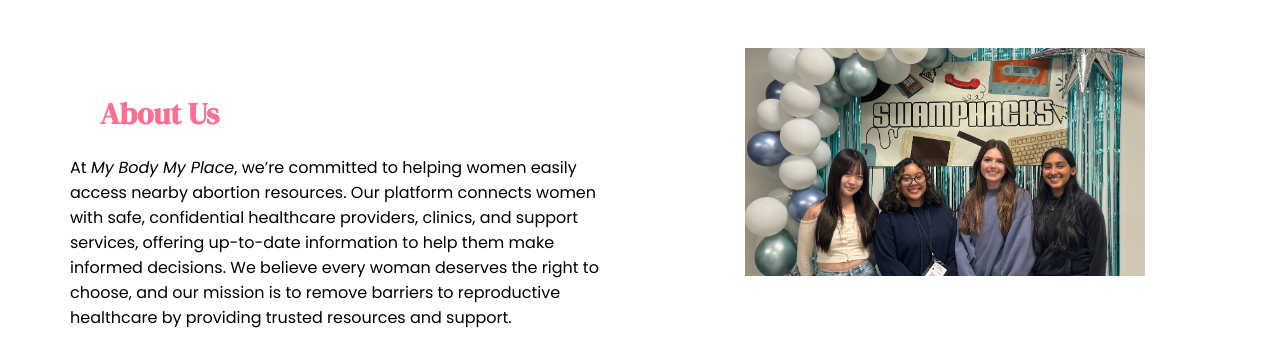
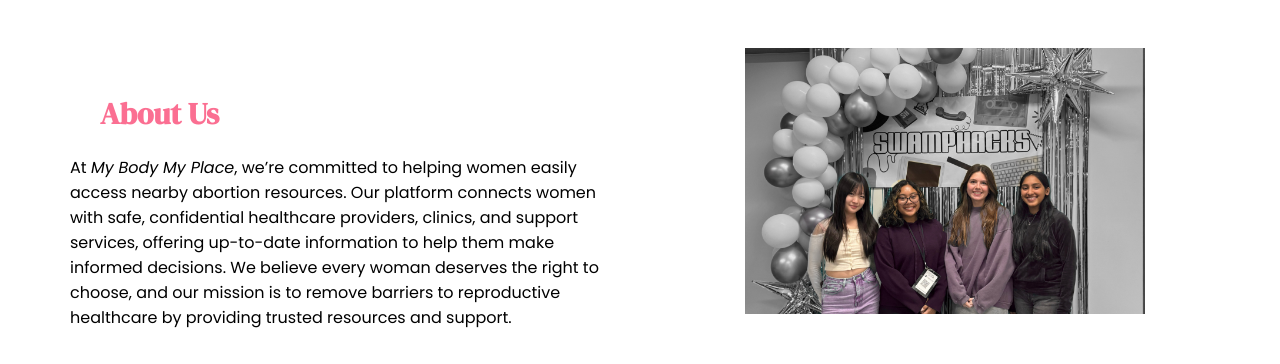
Before and after one commit to kaylainoa/Swamphacks, a React (Create React App) app: page / in a window 1280 px wide. Shown: the part 1016-1380 px from the top of the page. Built offline with nearby package versions, Linux system fonts and the light colour scheme.

Commit message:
adjusted photo filter

```diff
--- a/src/App.css
+++ b/src/App.css
@@ -111,7 +111,7 @@ p {
   text-align: center;
 }
 
-.Women2 {
+.about-us {
   width: 300%;
   max-width: 400px;
   height: auto;
--- a/src/Home.js
+++ b/src/Home.js
@@ -3,8 +3,7 @@ import './App.css';
 import anonymous from './Assets/anonymous.png';
 import doctor from './Assets/doctor.png';
 import US from './Assets/united-states.png';
-//import aboutusphoto from './Assets/women2.jpg';
-import pfp from './Assets/About_Us.png';
+import aboutus from './Assets/about-us.jpeg';
 
 import { ComposableMap, Geographies, Geography } from "react-simple-maps";
 import USAMap from "./USMap.js";
@@ -48,7 +47,7 @@ const Home = () => {
         </div>
         <div className="column">
           <div className="about-image">
-            <img src={pfp} className="Women2"/>
+            <img src={aboutus} className="about-us"/>
           </div>
         </div>
       </div>
```
Also changed, not shown: src/Assets/About_Us.png (deleted), src/Assets/about-us.jpeg (added).
